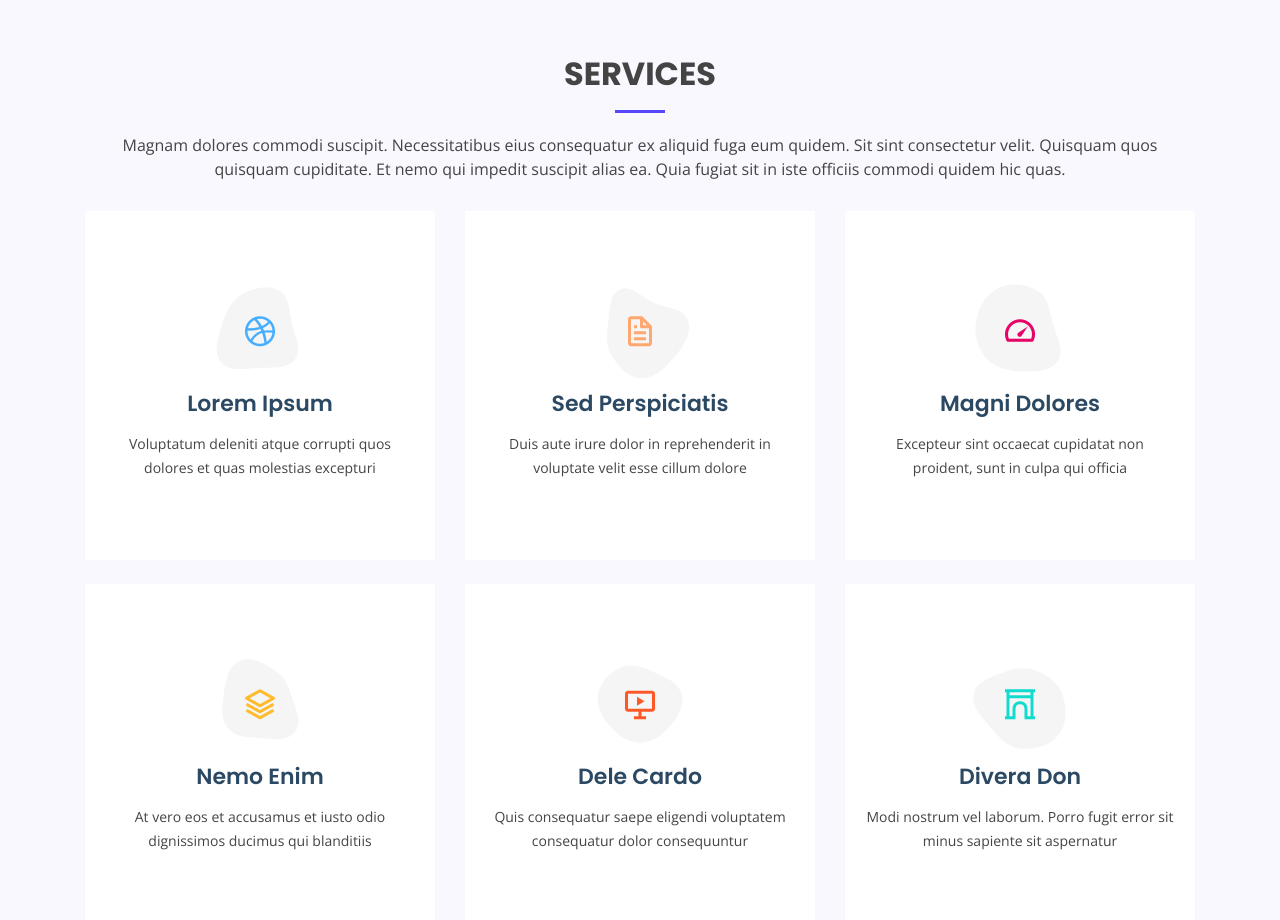
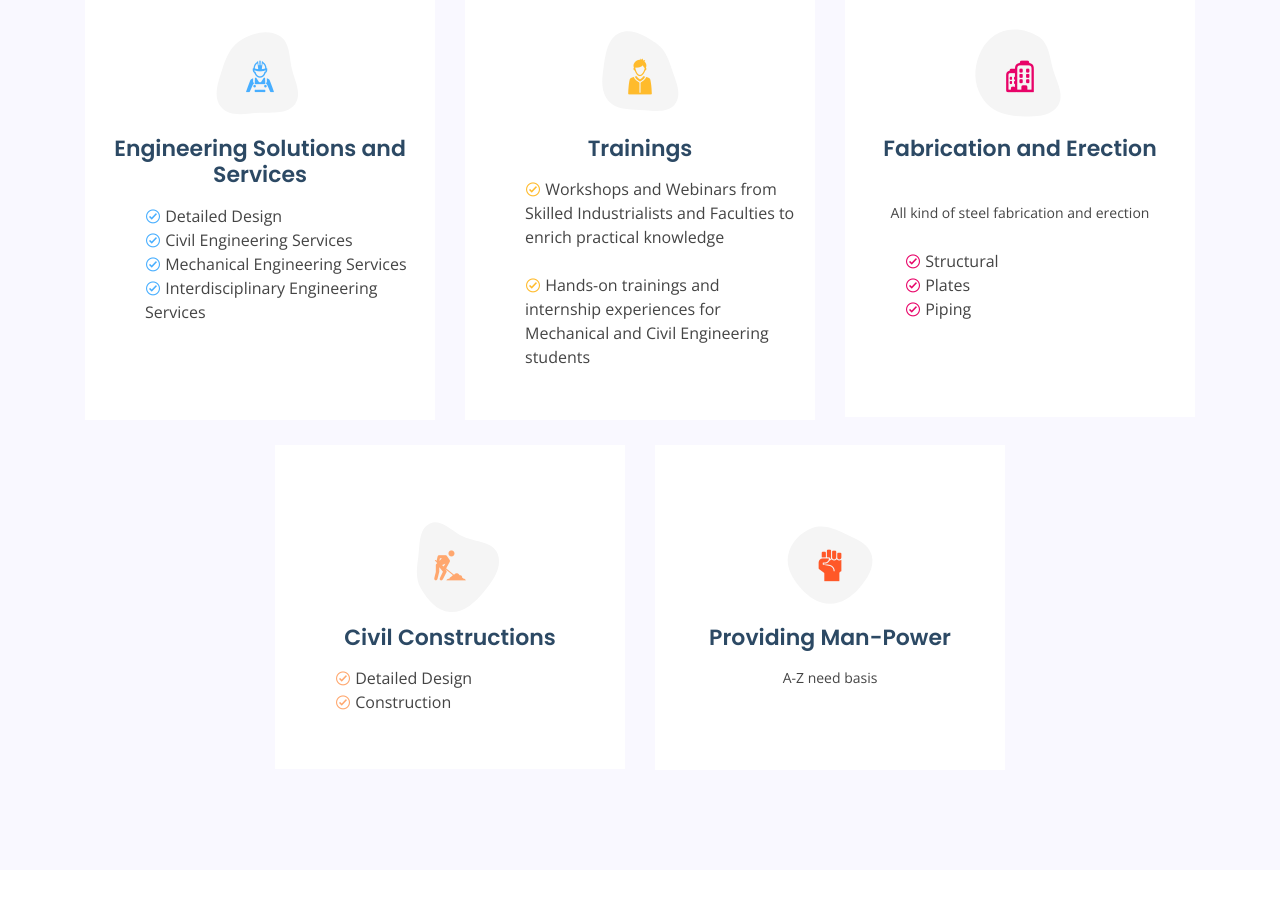
Before and after one commit to aivirexinnovations/SayaWebsite, a plain HTML site: page index.html in a window 1280 px wide. Shown: the part 1880-2800 px from the top of the page. Drawn offline with nearby package versions, Linux system fonts and the light colour scheme.

Commit message:
content update

```diff
--- a/assets/css/style.css
+++ b/assets/css/style.css
@@ -1664,3 +1664,11 @@ body::-webkit-scrollbar-thumb {
   background-color: #7b27d8;
   border-radius: 30px;
 }
+
+.side{
+  text-align: left;
+}
+
+.side ul{
+  list-style-type: none;
+}
--- a/index.html
+++ b/index.html
@@ -62,7 +62,7 @@
     <div class="container-fluid" data-aos="fade-up">
       <div class="row justify-content-center">
         <div class="col-xl-5 col-lg-6 pt-3 pt-lg-0 order-2 order-lg-1 d-flex flex-column justify-content-center">
-          <h1>Bettter Digital Experience With Saya Engineering</h1>
+          <h1> Saya Engineering</h1>
           <h2>We are team of talented Engineers</h2>
           <div><a href="#about" class="btn-get-started scrollto">Get Started</a></div>
         </div>
@@ -85,16 +85,18 @@
             <img src="assets/img/9.gif" class="img-fluid" alt="">
           </div>
           <div class="col-lg-6 pt-4 pt-lg-0 order-2 order-lg-1 content" data-aos="fade-right">
-            <h3>Voluptatem dignissimos provident quasi corporis</h3>
+            <h3>About Us</h3>
             <p class="font-italic">
-              Lorem ipsum dolor sit amet, consectetur adipiscing elit, sed do eiusmod tempor incididunt ut labore et dolore
-              magna aliqua.
+              SAYA is an integrated engineering consultancy providing concept to commissioning services in the following sectors :
             </p>
             <ul>
-              <li><i class="icofont-check-circled"></i> Ullamco laboris nisi ut aliquip ex ea commodo consequat.</li>
-              <li><i class="icofont-check-circled"></i> Duis aute irure dolor in reprehenderit in voluptate velit.</li>
-              <li><i class="icofont-check-circled"></i> Ullamco laboris nisi ut aliquip ex ea commodo consequat. Duis aute irure dolor in reprehenderit in voluptate trideta storacalaperda mastiro dolore eu fugiat nulla pariatur.</li>
+              <li><i class="icofont-check-circled"></i> Detailed engineering, steel fabrication, and erection.</li>
+              <li><i class="icofont-check-circled"></i> Clean Air solution, providing consultancy engineering solution for Air Pollution Control equipment, in Mining, Power and Cement Industries. </li>
+              <li><i class="icofont-check-circled"></i> Providing Project and Construction management services for Residential, Commercial project sectors in India.</li>
             </ul>
+            <p class="font-italic">
+              The objective of SHREE SAYA ENGINEERING AND CONSULTANCY is to provide world-class Project and Construction Management services to its customer as a “ONE STOP SOLUTION” for Industrial, Residential, and Commercial project sectors in India, with high quality and cost-effectiveness.
+            </p>
             <a href="#contact" class="read-more">Get In Touch <i class="icofont-long-arrow-right"></i></a>
           </div>
         </div>
@@ -103,7 +105,7 @@
     </section><!-- End About Section -->
 
     <!-- ======= Counts Section ======= -->
-    <section id="counts" class="counts">
+    <!-- <section id="counts" class="counts">
       <div class="container">
 
         <div class="row counters">
@@ -131,7 +133,8 @@
         </div>
 
       </div>
-    </section><!-- End Counts Section -->
+    </section> -->
+    <!-- End Counts Section -->
 
     <!-- ======= Services Section ======= -->
     <section id="services" class="services section-bg">
@@ -139,87 +142,109 @@
 
         <div class="section-title">
           <h2>Services</h2>
-          <p>Magnam dolores commodi suscipit. Necessitatibus eius consequatur ex aliquid fuga eum quidem. Sit sint consectetur velit. Quisquam quos quisquam cupiditate. Et nemo qui impedit suscipit alias ea. Quia fugiat sit in iste officiis commodi quidem hic quas.</p>
+          <p>We are committed to providing Engineering and Consultancy services that meet or exceed our customer’s expectations of quality and performance - on time and every time. </p>
         </div>
 
         <div class="row">
-          <div class="col-lg-4 col-md-6 d-flex align-items-stretch" data-aos="zoom-in" data-aos-delay="100">
+          <div class="col-lg-4 col-md-6  align-items-stretch" data-aos="zoom-in" data-aos-delay="100">
             <div class="icon-box iconbox-blue">
               <div class="icon">
                 <svg width="100" height="100" viewBox="0 0 600 600" xmlns="http://www.w3.org/2000/svg">
                   <path stroke="none" stroke-width="0" fill="#f5f5f5" d="M300,521.0016835830174C376.1290562159157,517.8887921683347,466.0731472004068,529.7835943286574,510.70327084640275,468.03025145048787C554.3714126377745,407.6079735673963,508.03601936045806,328.9844924480964,491.2728898941984,256.3432110539036C474.5976632858925,184.082847569629,479.9380746630129,96.60480741107993,416.23090153303,58.64404602377083C348.86323505073057,18.502131276798302,261.93793281208167,40.57373210992963,193.5410806939664,78.93577620505333C130.42746243093433,114.334589627462,98.30271207620316,179.96522072025542,76.75703585869454,249.04625023123273C51.97151888228291,328.5150500222984,13.704378332031375,421.85034740162234,66.52175969318436,486.19268352777647C119.04800174914682,550.1803526380478,217.28368757567262,524.383925680826,300,521.0016835830174"></path>
                 </svg>
-                <i class="bx bxl-dribbble"></i>
+                <i class="icofont-engineer"></i>
               </div>
-              <h4><a href="">Lorem Ipsum</a></h4>
-              <p>Voluptatum deleniti atque corrupti quos dolores et quas molestias excepturi</p>
+              <h4><a href="">Engineering Solutions and Services</a></h4>
+              <div class="side">
+                <ul>
+                  <li><i class="icofont-check-circled"></i> Detailed Design</li>
+                  <li><i class="icofont-check-circled"></i> Civil Engineering Services</li>
+                  <li><i class="icofont-check-circled"></i> Mechanical Engineering Services</li>
+                  <li><i class="icofont-check-circled"></i> Interdisciplinary Engineering Services</li>
+                </ul>
+              </div>
             </div>
           </div>
 
-          <div class="col-lg-4 col-md-6 d-flex align-items-stretch mt-4 mt-md-0" data-aos="zoom-in" data-aos-delay="200">
-            <div class="icon-box iconbox-orange ">
+          <div class="col-lg-4 col-md-6 align-items-stretch mt-4 mt-md-0" data-aos="zoom-in" data-aos-delay="100">
+            <div class="icon-box iconbox-yellow" style="padding-bottom: 10%">
               <div class="icon">
                 <svg width="100" height="100" viewBox="0 0 600 600" xmlns="http://www.w3.org/2000/svg">
-                  <path stroke="none" stroke-width="0" fill="#f5f5f5" d="M300,582.0697525312426C382.5290701553225,586.8405444964366,449.9789794690241,525.3245884688669,502.5850820975895,461.55621195738473C556.606425686781,396.0723002908107,615.8543463187945,314.28637112970534,586.6730223649479,234.56875336149918C558.9533121215079,158.8439757836574,454.9685369536778,164.00468322053177,381.49747125262974,130.76875717737553C312.15926192815925,99.40240125094834,248.97055460311594,18.661163978235184,179.8680185752513,50.54337015887873C110.5421016452524,82.52863877960104,119.82277516462835,180.83849132639028,109.12597500060166,256.43424936330496C100.08760227029461,320.3096726198365,92.17705696193138,384.0621239912766,124.79988738764834,439.7174275375508C164.83382741302287,508.01625554203684,220.96474134820875,577.5009287672846,300,582.0697525312426"></path>
+                  <path stroke="none" stroke-width="0" fill="#f5f5f5" d="M300,503.46388370962813C374.79870501325706,506.71871716319447,464.8034551963731,527.1746412648533,510.4981551193396,467.86667711651364C555.9287308511215,408.9015244558933,512.6030010748507,327.5744911775523,490.211057578863,256.5855673507754C471.097692560561,195.9906835881958,447.69079081568157,138.11976852964426,395.19560036434837,102.3242989838813C329.3053358748298,57.3949838291264,248.02791733380457,8.279543830951368,175.87071277845988,42.242879143198664C103.41431057327972,76.34704239035025,93.79494320519305,170.9812938413882,81.28167332365135,250.07896920659033C70.17666984294237,320.27484674793965,64.84698225790005,396.69656628748305,111.28512138212992,450.4950937839243C156.20124167950087,502.5303643271138,231.32542653798444,500.4755392045468,300,503.46388370962813"></path>
                 </svg>
-                <i class="bx bx-file"></i>
+                <i class="icofont-student-alt"></i>
               </div>
-              <h4><a href="">Sed Perspiciatis</a></h4>
-              <p>Duis aute irure dolor in reprehenderit in voluptate velit esse cillum dolore</p>
+              <h4><a href="">Trainings</a></h4>
+              <div class="side">
+                <ul>
+                  <li><i class="icofont-check-circled"></i> Workshops and Webinars from Skilled Industrialists and Faculties to enrich practical knowledge</li><br>
+                  <li><i class="icofont-check-circled"></i> Hands-on trainings and internship experiences for Mechanical and Civil Engineering students</li>
+                </ul>
+            </div>
           </div>
         </div>
 
-          <div class="col-lg-4 col-md-6 d-flex align-items-stretch mt-4 mt-lg-0" data-aos="zoom-in" data-aos-delay="300">
+        <div class="col-lg-4 col-md-6  align-items-stretch mt-4 mt-lg-0" data-aos="zoom-in" data-aos-delay="300">
           <div class="icon-box iconbox-pink">
             <div class="icon">
               <svg width="100" height="100" viewBox="0 0 600 600" xmlns="http://www.w3.org/2000/svg">
                 <path stroke="none" stroke-width="0" fill="#f5f5f5" d="M300,541.5067337569781C382.14930387511276,545.0595476570109,479.8736841581634,548.3450877840088,526.4010558755058,480.5488172755941C571.5218469581645,414.80211281144784,517.5187510058486,332.0715597781072,496.52539010469104,255.14436215662573C477.37192572678356,184.95920475031193,473.57363656557914,105.61284051026155,413.0603344069578,65.22779650032875C343.27470386102294,18.654635553484475,251.2091493199835,5.337323636656869,175.0934190732945,40.62881213300186C97.87086631185822,76.43348514350839,51.98124368387456,156.15599469081315,36.44837278890362,239.84606092416172C21.716077023791087,319.22268207091537,43.775223500013084,401.1760424656574,96.891909868211,461.97329694683043C147.22146801428983,519.5804099606455,223.5754009179313,538.201503339737,300,541.5067337569781"></path>
               </svg>
-                <i class="bx bx-tachometer"></i>
+              <i class="icofont-building-alt"></i>
             </div>
-              <h4><a href="">Magni Dolores</a></h4>
-              <p>Excepteur sint occaecat cupidatat non proident, sunt in culpa qui officia</p>
+            <h4><a href="">Fabrication and Erection</a></h4><br>
+            <p>All kind of steel fabrication and erection</p><br>
+            <div class="side">
+              <ul>
+                <li><i class="icofont-check-circled"></i> Structural</li>
+                <li><i class="icofont-check-circled"></i> Plates</li>
+                <li><i class="icofont-check-circled"></i> Piping</li>
+              </ul>
+            </div>
+          </div>
         </div>
       </div>
 
-          <div class="col-lg-4 col-md-6 d-flex align-items-stretch mt-4" data-aos="zoom-in" data-aos-delay="100">
-            <div class="icon-box iconbox-yellow">
+
+        <div class="row">
+          <div class="col-2"></div>
+
+          <div class="col-lg-4 col-md-6  align-items-stretch mt-4 " data-aos="zoom-in" data-aos-delay="200">
+            <div class="icon-box iconbox-orange " style="padding-bottom: 11%">
               <div class="icon">
                 <svg width="100" height="100" viewBox="0 0 600 600" xmlns="http://www.w3.org/2000/svg">
-                  <path stroke="none" stroke-width="0" fill="#f5f5f5" d="M300,503.46388370962813C374.79870501325706,506.71871716319447,464.8034551963731,527.1746412648533,510.4981551193396,467.86667711651364C555.9287308511215,408.9015244558933,512.6030010748507,327.5744911775523,490.211057578863,256.5855673507754C471.097692560561,195.9906835881958,447.69079081568157,138.11976852964426,395.19560036434837,102.3242989838813C329.3053358748298,57.3949838291264,248.02791733380457,8.279543830951368,175.87071277845988,42.242879143198664C103.41431057327972,76.34704239035025,93.79494320519305,170.9812938413882,81.28167332365135,250.07896920659033C70.17666984294237,320.27484674793965,64.84698225790005,396.69656628748305,111.28512138212992,450.4950937839243C156.20124167950087,502.5303643271138,231.32542653798444,500.4755392045468,300,503.46388370962813"></path>
+                  <path stroke="none" stroke-width="0" fill="#f5f5f5" d="M300,582.0697525312426C382.5290701553225,586.8405444964366,449.9789794690241,525.3245884688669,502.5850820975895,461.55621195738473C556.606425686781,396.0723002908107,615.8543463187945,314.28637112970534,586.6730223649479,234.56875336149918C558.9533121215079,158.8439757836574,454.9685369536778,164.00468322053177,381.49747125262974,130.76875717737553C312.15926192815925,99.40240125094834,248.97055460311594,18.661163978235184,179.8680185752513,50.54337015887873C110.5421016452524,82.52863877960104,119.82277516462835,180.83849132639028,109.12597500060166,256.43424936330496C100.08760227029461,320.3096726198365,92.17705696193138,384.0621239912766,124.79988738764834,439.7174275375508C164.83382741302287,508.01625554203684,220.96474134820875,577.5009287672846,300,582.0697525312426"></path>
                 </svg>
-                <i class="bx bx-layer"></i>
+                <i class="icofont-under-construction-alt"></i>
               </div>
-              <h4><a href="">Nemo Enim</a></h4>
-              <p>At vero eos et accusamus et iusto odio dignissimos ducimus qui blanditiis</p>
+              <h4><a href="">Civil Constructions</a></h4>
+              <div class="side">
+                <ul>
+                  <li><i class="icofont-check-circled"></i> Detailed Design</li>
+                  <li><i class="icofont-check-circled"></i> Construction</li>
+                </ul>
+              </div>
             </div>
           </div>
 
-          <div class="col-lg-4 col-md-6 d-flex align-items-stretch mt-4" data-aos="zoom-in" data-aos-delay="200">
+
+
+
+
+        <div class="col-lg-4 col-md-6 align-items-stretch mt-4" data-aos="zoom-in" data-aos-delay="200">
           <div class="icon-box iconbox-red">
             <div class="icon">
               <svg width="100" height="100" viewBox="0 0 600 600" xmlns="http://www.w3.org/2000/svg">
                 <path stroke="none" stroke-width="0" fill="#f5f5f5" d="M300,532.3542879108572C369.38199826031484,532.3153073249985,429.10787420159085,491.63046689027357,474.5244479745417,439.17860296908856C522.8885846962883,383.3225815378663,569.1668002868075,314.3205725914397,550.7432151929288,242.7694973846089C532.6665558377875,172.5657663291529,456.2379748765914,142.6223662098291,390.3689995646985,112.34683881706744C326.66090330228417,83.06452184765237,258.84405631176094,53.51806209861945,193.32584062364296,78.48882559362697C121.61183558270385,105.82097193414197,62.805066853699245,167.19869350419734,48.57481801355237,242.6138429142374C34.843463184063346,315.3850353017275,76.69343916112496,383.4422959591041,125.22947124332185,439.3748458443577C170.7312796277747,491.8107796887764,230.57421082200815,532.3932930995766,300,532.3542879108572"></path>
               </svg>
-                <i class="bx bx-slideshow"></i>
+              <i class="icofont-hand-power"></i>
             </div>
-              <h4><a href="">Dele Cardo</a></h4>
-              <p>Quis consequatur saepe eligendi voluptatem consequatur dolor consequuntur</p>
+            <h4><a href="">Providing Man-Power</a></h4>
+            <p>A-Z need basis</p>
           </div>
         </div>
 
-          <div class="col-lg-4 col-md-6 d-flex align-items-stretch mt-4" data-aos="zoom-in" data-aos-delay="300">
-            <div class="icon-box iconbox-teal">
-              <div class="icon">
-                <svg width="100" height="100" viewBox="0 0 600 600" xmlns="http://www.w3.org/2000/svg">
-                  <path stroke="none" stroke-width="0" fill="#f5f5f5" d="M300,566.797414625762C385.7384707136149,576.1784315230908,478.7894351017131,552.8928747891023,531.9192734346935,484.94944893311C584.6109503024035,417.5663521118492,582.489472248146,322.67544863468447,553.9536738515405,242.03673114598146C529.1557734026468,171.96086150256528,465.24506316201064,127.66468636344209,395.9583748389544,100.7403814666027C334.2173773831606,76.7482773500951,269.4350130405921,84.62216499799875,207.1952322260088,107.2889140133804C132.92018162631612,134.33871894543012,41.79353780512637,160.00259165414826,22.644507872594943,236.69541883565114C3.319112789854554,314.0945973066697,72.72355303640163,379.243833228382,124.04198916343866,440.3218312028393C172.9286146004772,498.5055451809895,224.45579914871206,558.5317968840102,300,566.797414625762"></path>
-                </svg>
-                <i class="bx bx-arch"></i>
-              </div>
-              <h4><a href="">Divera Don</a></h4>
-              <p>Modi nostrum vel laborum. Porro fugit error sit minus sapiente sit aspernatur</p>
-            </div>
-          </div>
+
 
         </div>
 
@@ -267,7 +292,7 @@
     </section><!-- End Features Section -->
 
     <!-- ======= Testimonials Section ======= -->
-    <section id="testimonials" class="testimonials section-bg">
+    <!-- <section id="testimonials" class="testimonials section-bg">
       <div class="container" data-aos="fade-up">
 
         <div class="section-title">
@@ -346,7 +371,9 @@
         </div>
 
       </div>
-    </section><!-- End Testimonials Section -->
+    </section> -->
+
+    <!-- End Testimonials Section -->
 
 
 
@@ -419,7 +446,7 @@
 
         <div class="section-title">
           <h2>Contact</h2>
-          <p>Magnam dolores commodi suscipit. Necessitatibus eius consequatur ex aliquid fuga eum quidem. Sit sint consectetur velit. Quisquam quos quisquam cupiditate. Et nemo qui impedit suscipit alias ea. Quia fugiat sit in iste officiis commodi quidem hic quas.</p>
+          <p>Get in touch with us here</p>
         </div>
 
         <div class="row">
@@ -427,15 +454,15 @@
             <div class="info-box mb-4">
               <i> <img height="130" src="assets/img/86513-location-forked.gif" alt="" srcset=""> </i>
               <h3>Our Address</h3>
-              <p>A108 Adam Street, New York, NY 535022</p>
+              <p> No.45B, Saraswathi Nagar, Nedungundram, New Perungalathur, Chennai-600127</p>
             </div>
           </div>
 
           <div class="col-lg-4 col-md-6">
             <div class="info-box  mb-4">
               <i> <img height="130" src="assets/img/72126-email-verification.gif" alt="" srcset=""> </i>
-              <h3>Email Us</h3>
-              <p>contact@example.com</p>
+              <h3>Email Us</h3><br>
+              <p>info.shreesaya@gmail.com</p>
             </div>
           </div>
 
@@ -443,7 +470,8 @@
             <div class="info-box  mb-4">
               <i> <img height="130" src="assets/img/22262-call-me.gif" alt="" srcset=""> </i>
               <h3>Call Us</h3>
-              <p>+1 5589 55488 55</p>
+              <p>+91 6369649925</p>
+              <p>+91 9444698121</p>
             </div>
           </div>
 
@@ -503,11 +531,11 @@
           <div class="col-lg-4 col-md-6 footer-contact">
             <h3>Saya Engineering</h3>
             <p>
-              A108 Adam Street <br>
-              New York, NY 535022<br>
-              United States <br><br>
-              <strong>Phone:</strong> +1 5589 55488 55<br>
-              <strong>Email:</strong> info@example.com<br>
+              No.45B, Saraswathi Nagar,<br> Nedungundram, New Perungalathur,<br> Chennai-600127 <br><br>
+              <strong>Phone:</strong> <p>+91 6369649925</p>
+              <p>+91 9444698121</p><br>
+              <strong>Email:</strong> info.shreesaya@gmail.com
+              <br>
             </p>
           </div>
 
@@ -515,21 +543,20 @@
             <h4>Useful Links</h4>
             <ul>
               <li><i class="bx bx-chevron-right"></i> <a href="#">Home</a></li>
-              <li><i class="bx bx-chevron-right"></i> <a href="#">About us</a></li>
-              <li><i class="bx bx-chevron-right"></i> <a href="#">Services</a></li>
-              <li><i class="bx bx-chevron-right"></i> <a href="#">Terms of service</a></li>
-              <li><i class="bx bx-chevron-right"></i> <a href="#">Privacy policy</a></li>
+              <li><i class="bx bx-chevron-right"></i> <a href="#about">About us</a></li>
+              <li><i class="bx bx-chevron-right"></i> <a href="#services">Services</a></li>
+              <li><i class="bx bx-chevron-right"></i> <a href="#contact">Contact</a></li>
             </ul>
           </div>
 
           <div class="col-lg-4 col-md-6 footer-links">
             <h4>Our Services</h4>
             <ul>
-              <li><i class="bx bx-chevron-right"></i> <a href="#">Web Design</a></li>
-              <li><i class="bx bx-chevron-right"></i> <a href="#">Web Development</a></li>
-              <li><i class="bx bx-chevron-right"></i> <a href="#">Product Management</a></li>
-              <li><i class="bx bx-chevron-right"></i> <a href="#">Marketing</a></li>
-              <li><i class="bx bx-chevron-right"></i> <a href="#">Graphic Design</a></li>
+              <li><i class="bx bx-chevron-right"></i> <a href="#services">Engineering Solutions</a></li>
+              <li><i class="bx bx-chevron-right"></i> <a href="#services">Civil Constructions</a></li>
+              <li><i class="bx bx-chevron-right"></i> <a href="#services">Man-Power</a></li>
+              <li><i class="bx bx-chevron-right"></i> <a href="#services">Fabrication and Erection</a></li>
+              <li><i class="bx bx-chevron-right"></i> <a href="#services">Training</a></li>
             </ul>
           </div>
 
```
Also changed, not shown: 1 other file. Lines whose indentation alone changed are shown as unchanged.
